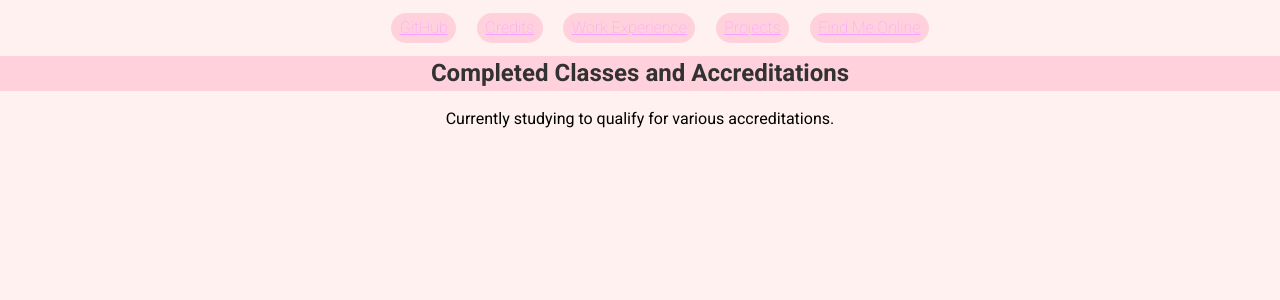
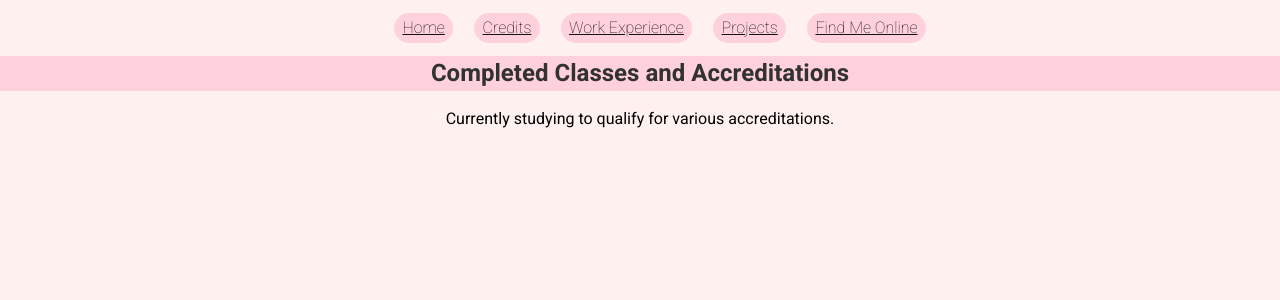
Before and after one commit to JLBlack/Website, a Django app: page /credits/ in a window 1280 px wide. Shown: the top 300 px of the page. Run offline with Django 3.2, Linux system fonts and the light colour scheme.

Commit message:
made home page link

```diff
--- a/website/core/templates/base.html
+++ b/website/core/templates/base.html
@@ -25,7 +25,7 @@
             }
 
             header nav a {
-                color: #FAA1FF;
+                color: #111111;
                 flex-grow: 1;
                 background-color: #FFD1DC;
                 margin: 1ex;
@@ -65,7 +65,7 @@
             <header>
                 <nav>
                     <ul>
-                        <li><a href="https://github.com/JLBlack">GitHub</a></li>
+                        <li><a href="/home/">Home</a></li>
                         <li><a href="/credits/">Credits</a></li>
                         <li><a href="/employment/">Work Experience</a></li>
                         <li><a href="/projects/">Projects</a></li>
--- a/website/urls.py
+++ b/website/urls.py
@@ -20,6 +20,7 @@ from website.core import views
 
 urlpatterns = [
     path('admin/', admin.site.urls),
+    path('home/', views.HomeView.as_view()),
     path('projects/', views.ProjectsView.as_view()),
     path('credits/', views.CreditsView.as_view()),
     path('online/', views.OnlineView.as_view()),
```
